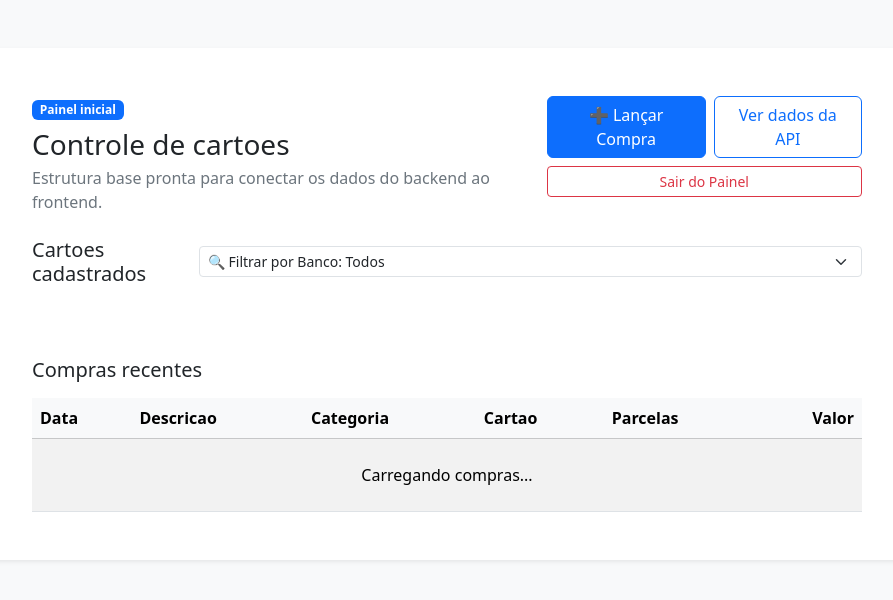
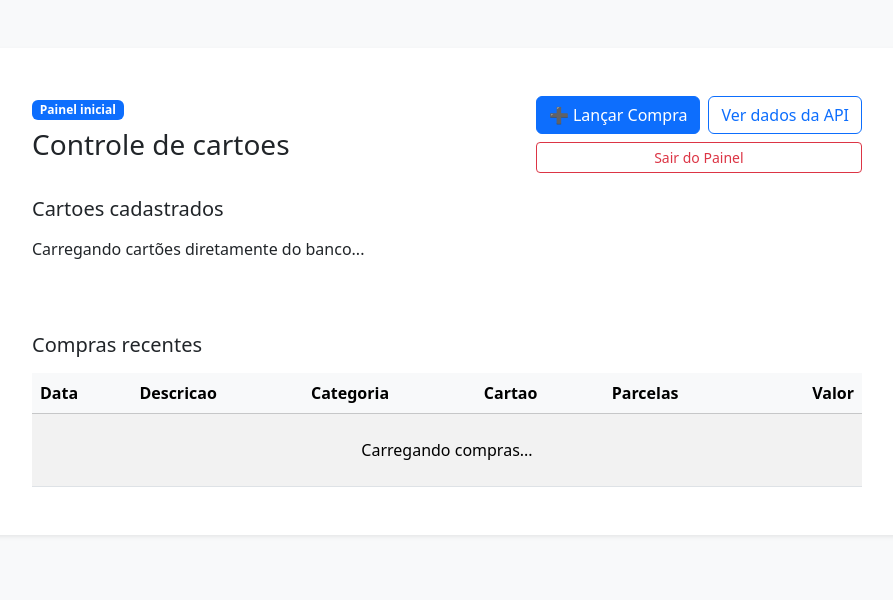
Before and after one commit to tony-estuda-ai/tony-card, a Flask app: page /painel in a window 1280 px wide. Shown: the top 600 px of the page, without its empty margins (193-1086 px from the left). Run offline with Flask 3, Linux system fonts and the light colour scheme; some libraries are stand-ins or nearby versions.

Commit message:
Update index.html

```diff
--- a/templates/index.html
+++ b/templates/index.html
@@ -17,38 +17,29 @@
                 <div>
                   <span class="badge text-bg-primary mb-2">Painel inicial</span>
                   <h1 class="h3 mb-1">Controle de cartoes</h1>
-                  <p class="text-secondary mb-0">Estrutura base pronta para conectar os dados do backend ao frontend.</p>
                 </div>
                 <div class="d-flex flex-column gap-2 text-end">
                   <div class="d-flex gap-2">
                     <button class="btn btn-primary" data-bs-toggle="modal" data-bs-target="#lancarCompraModal">➕ Lançar Compra</button>
-                    <button id="btn-api" class="btn btn-outline-primary">Ver dados da API</button>
+                    <button id="btn-api" class="btn btn-outline-primary" onclick="window.location.href='/api/dados'">Ver dados da API</button>
                   </div>
                   <a href="/sair" class="btn btn-outline-danger btn-sm">Sair do Painel</a>
                 </div>
               </div>
 
               <div class="mb-4">
-                <div class="d-flex flex-column flex-sm-row justify-content-between align-items-sm-center gap-3 mb-3">
-                  <h2 class="h5 mb-0">Cartoes cadastrados</h2>
-                  <select id="filtro-banco" class="form-select form-select-sm" style="min-width: 200px;">
-                    <option value="">🔍 Filtrar por Banco: Todos</option>
-                    </select>
+                <h2 class="h5 mb-3">Cartoes cadastrados</h2>
+                <div id="cartoes-grid" class="row g-3 pb-5">
+                   <div class="col-12">Carregando cartões diretamente do banco...</div>
                 </div>
-                <div id="cartoes-grid" class="row g-3 pb-5">
-                   </div>
               </div>
 
               <div class="mt-4">
-                <div class="d-flex justify-content-between align-items-center mb-3">
-                  <h2 class="h5 mb-0">Compras recentes</h2>
-                </div>
+                <h2 class="h5 mb-3">Compras recentes</h2>
                 <div class="table-responsive">
                   <table class="table table-striped table-hover align-middle mb-0">
                     <thead class="table-light">
-                      <tr>
-                        <th>Data</th><th>Descricao</th><th>Categoria</th><th>Cartao</th><th>Parcelas</th><th class="text-end">Valor</th>
-                      </tr>
+                      <tr><th>Data</th><th>Descricao</th><th>Categoria</th><th>Cartao</th><th>Parcelas</th><th class="text-end">Valor</th></tr>
                     </thead>
                     <tbody id="compras-tabela">
                       <tr><td colspan="6" class="text-center py-4">Carregando compras...</td></tr>
@@ -63,21 +54,33 @@
     </main>
 
     <script>
-      // Conexão direta com seu banco no Supabase
+      // Conexão direta - O Render não é mais o dono dos dados!
       const supabase = supabase.createClient(
           'https://ymvhewteeeebvytqqbpi.supabase.co',
           'sb_publishable_2ux_x8lm-Iv6ZfxxceFmDQ_JcmFLL'
       );
 
-      async function carregarTudo() {
+      async function carregarDados() {
+          const grid = document.getElementById('cartoes-grid');
+          const tbody = document.getElementById('compras-tabela');
+
           const { data: cartoes } = await supabase.from('cartoes').select('*');
           const { data: compras } = await supabase.from('compras').select('*');
 
-          // Lógica para renderizar na sua tabela e grid original...
-          console.log("Dados carregados diretamente:", cartoes, compras);
+          if (cartoes) {
+              grid.innerHTML = cartoes.map(c => `
+                <div class="col-md-3"><div class="border rounded p-3 bg-white"><strong>${c.nome}</strong><br>Limite: R$${c.limite}</div></div>
+              `).join('');
+          }
+
+          if (compras) {
+              tbody.innerHTML = compras.map(c => `
+                <tr><td>${c.data}</td><td>${c.descricao}</td><td>${c.categoria}</td><td>${c.cartao}</td><td>${c.parcelas}</td><td class="text-end">R$${c.valor}</td></tr>
+              `).join('');
+          }
       }
 
-      carregarTudo();
+      carregarDados();
     </script>
     <script src="https://cdn.jsdelivr.net/npm/bootstrap@5.3.3/dist/js/bootstrap.bundle.min.js"></script>
   </body>
```
